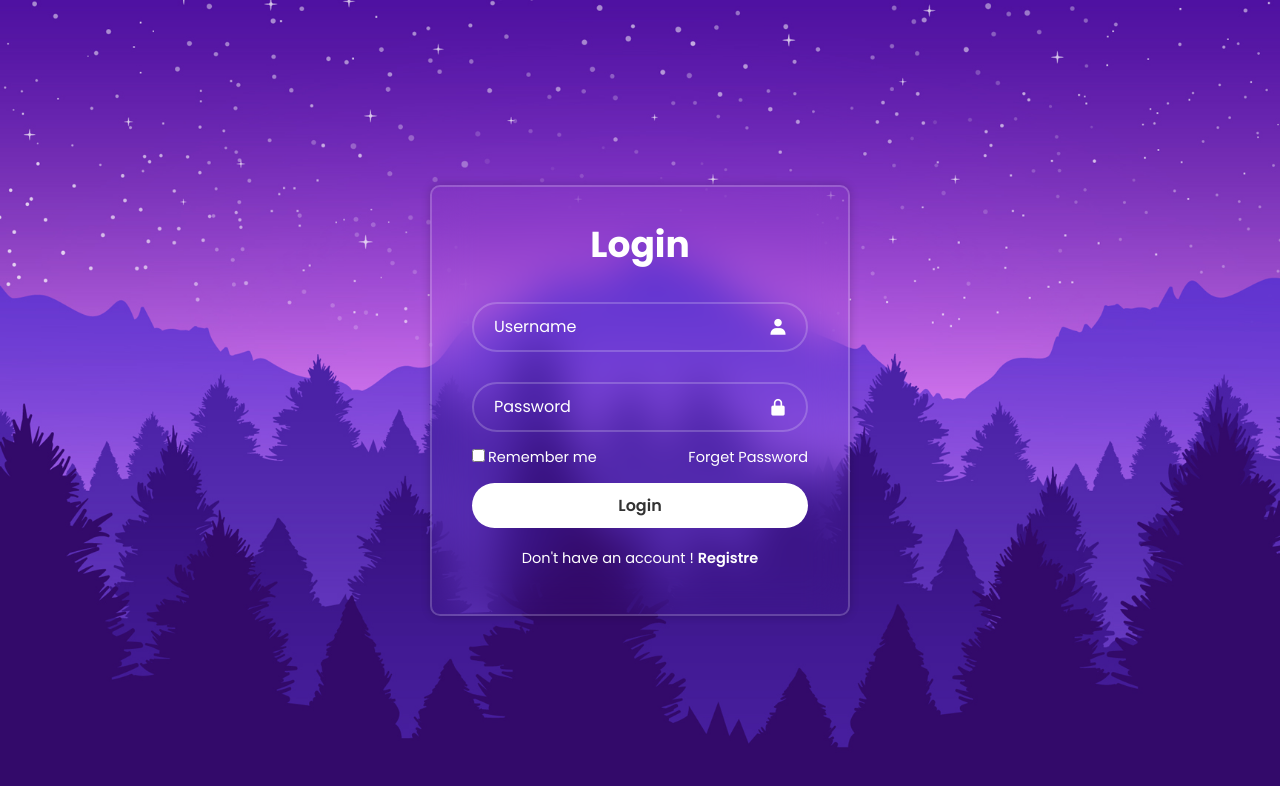
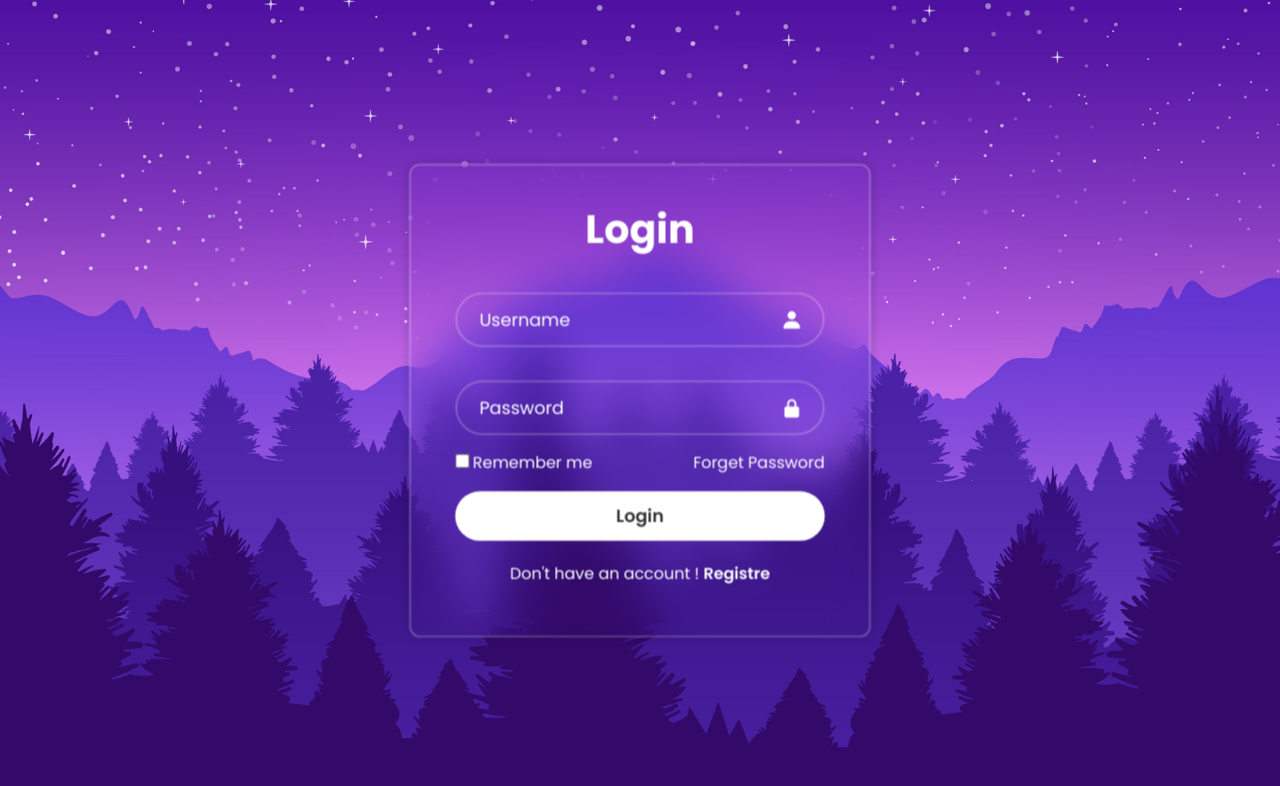
Before and after one commit to houssam99-code/login, a plain HTML site: page index.html in a window 1280 px wide. In both pictures the pointer is over the element 640 px from the left and 400 px from the top of the page. Drawn offline with nearby package versions, Linux system fonts and the light colour scheme; a web font is replaced by a local one.

Commit message:
Update style.css

```diff
--- a/style.css
+++ b/style.css
@@ -23,6 +23,11 @@ body {
     color: #fff;
     border-radius: 10px;
     padding: 30px 40px;
+}
+.warpper:hover {
+    transform: scale(1.1);
+    transition: 0.7s ease;
+
 }
 .warpper h1 {
     font-size: 36px;
```
